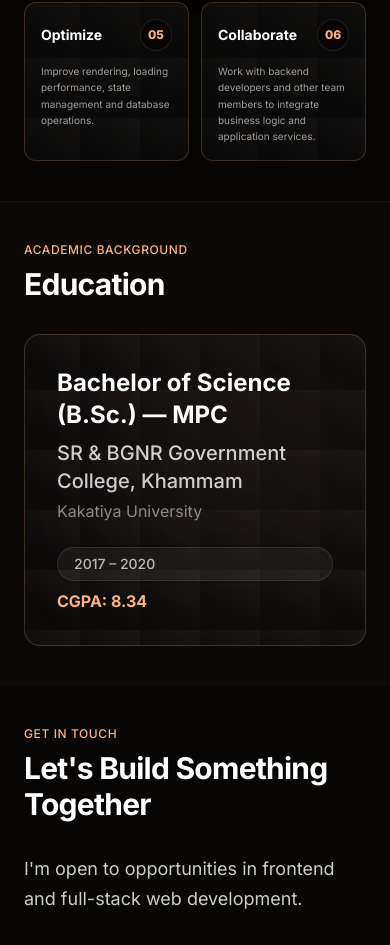
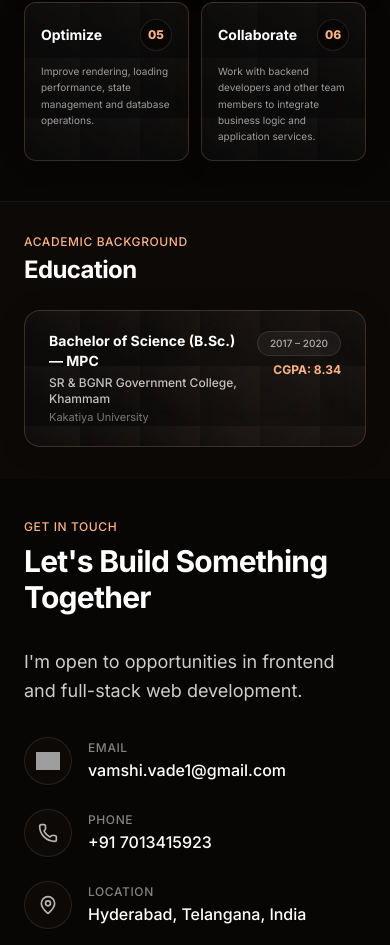
Before and after one commit to vamshivade/vamshivade, a React (Vite) app: page / in a window 390 px wide. Shown: the part 5573-6518 px from the top of the page. Built offline with nearby package versions, Linux system fonts and the light colour scheme; grey boxes are pictures that could not be loaded.

Commit message:
Education: compact single-row layout with heading left and card right

```diff
--- a/src/components/Education.jsx
+++ b/src/components/Education.jsx
@@ -1,35 +1,49 @@
 import React from 'react';
-import { Container, SectionHeading } from './ui/shared';
 import { education } from '../data';
 
 export default function Education() {
   return (
-    <div className="bg-dark-200 border-t border-white/5 relative">
-      <Container id="education">
-        <SectionHeading title="Education" subtitle="Academic Background" />
+    <div className="bg-dark-200 border-t border-white/5 relative" id="education">
+      <div className="w-full py-8 lg:py-12 px-6 md:px-12 max-w-7xl mx-auto">
 
-        <div className="glass-card rounded-2xl p-8 md:p-12 max-w-3xl border-l-4 border-l-orange-primary relative overflow-hidden group">
-          {/* Subtle glow */}
-          <div className="absolute top-0 right-0 w-64 h-64 bg-orange-primary/5 rounded-full blur-[80px] -z-10 group-hover:bg-orange-primary/10 transition-colors duration-500"></div>
+        {/* Single full-width row: heading left, card right */}
+        <div className="flex flex-col sm:flex-row sm:items-center sm:justify-between gap-6">
 
-          <div className="flex flex-col md:flex-row md:items-start md:justify-between gap-6">
-            <div>
-              <h3 className="text-2xl font-bold text-white mb-2">{education.degree}</h3>
-              <h4 className="text-xl font-medium text-white/80 mb-1">{education.college}</h4>
-              <p className="text-white/50">{education.university}</p>
-            </div>
+          {/* Left: section label */}
+          <div className="shrink-0">
+            <span className="text-orange-primary font-medium tracking-wider uppercase text-xs md:text-sm block mb-1">
+              Academic Background
+            </span>
+            <h2 className="text-2xl sm:text-3xl md:text-4xl font-bold text-white tracking-tight">
+              Education
+            </h2>
+          </div>
 
-            <div className="flex flex-col gap-2 md:items-end">
-              <span className="inline-block px-4 py-1.5 bg-white/5 rounded-full text-sm font-medium text-white/70 border border-white/10">
-                {education.duration}
-              </span>
-              <span className="text-orange-primary font-bold">
-                CGPA: {education.cgpa}
-              </span>
+          {/* Right: education card */}
+          <div className="glass-card rounded-2xl px-6 py-5 border-l-4 border-l-orange-primary relative overflow-hidden group flex-1 sm:max-w-xl">
+            {/* Subtle glow */}
+            <div className="absolute top-0 right-0 w-48 h-48 bg-orange-primary/5 rounded-full blur-[60px] -z-10 group-hover:bg-orange-primary/10 transition-colors duration-500" />
+
+            <div className="flex items-start justify-between gap-4">
+              <div>
+                <h3 className="text-sm sm:text-base md:text-lg font-bold text-white mb-1">{education.degree}</h3>
+                <h4 className="text-xs sm:text-sm font-medium text-white/75 mb-0.5">{education.college}</h4>
+                <p className="text-[11px] sm:text-xs text-white/45">{education.university}</p>
+              </div>
+
+              <div className="flex flex-col items-end gap-1.5 shrink-0">
+                <span className="inline-block px-3 py-1 bg-white/5 rounded-full text-[10px] sm:text-xs font-medium text-white/65 border border-white/10 whitespace-nowrap">
+                  {education.duration}
+                </span>
+                <span className="text-orange-primary font-bold text-xs sm:text-sm whitespace-nowrap">
+                  CGPA: {education.cgpa}
+                </span>
+              </div>
             </div>
           </div>
+
         </div>
-      </Container>
+      </div>
     </div>
   );
 }
```
